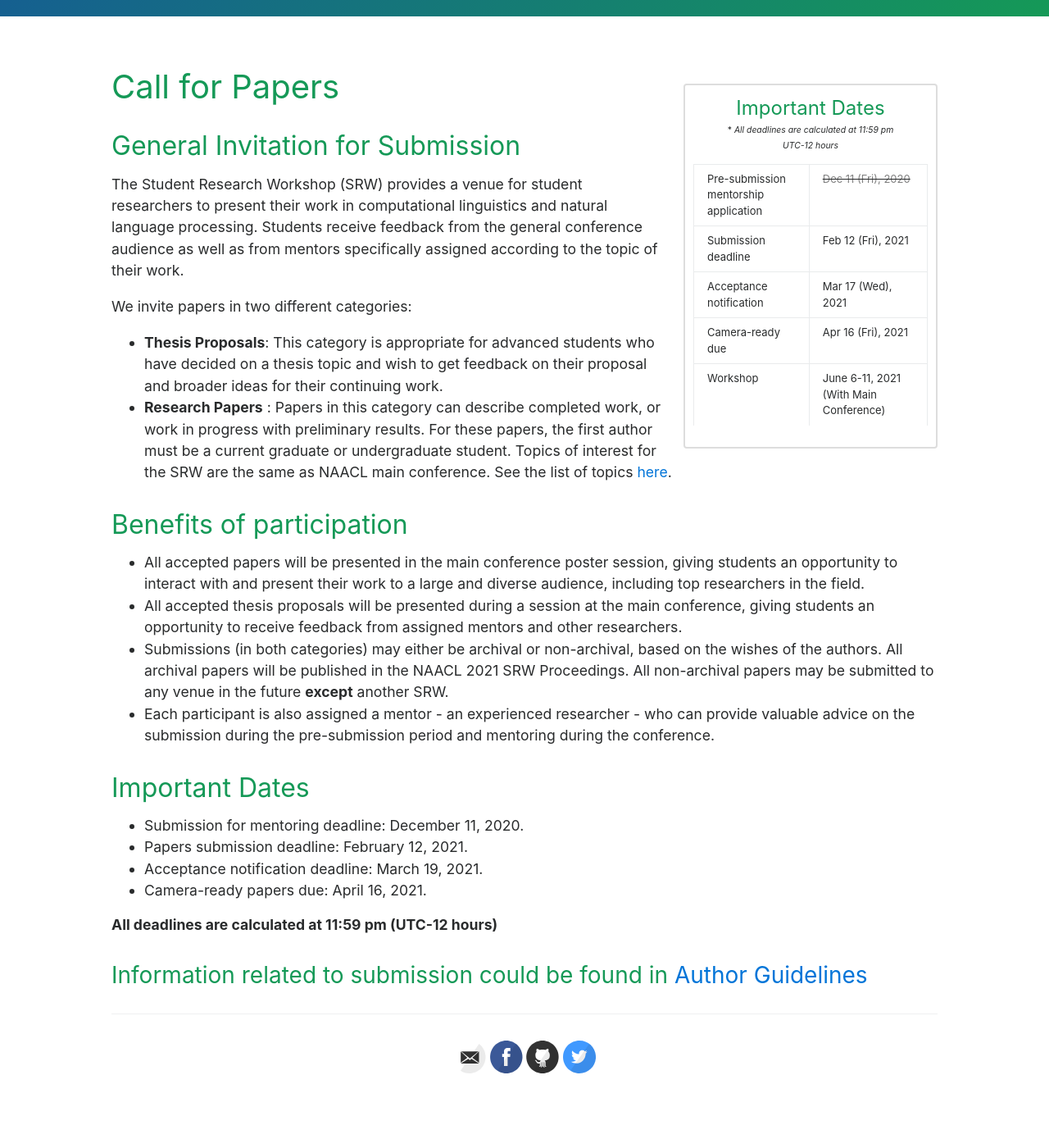
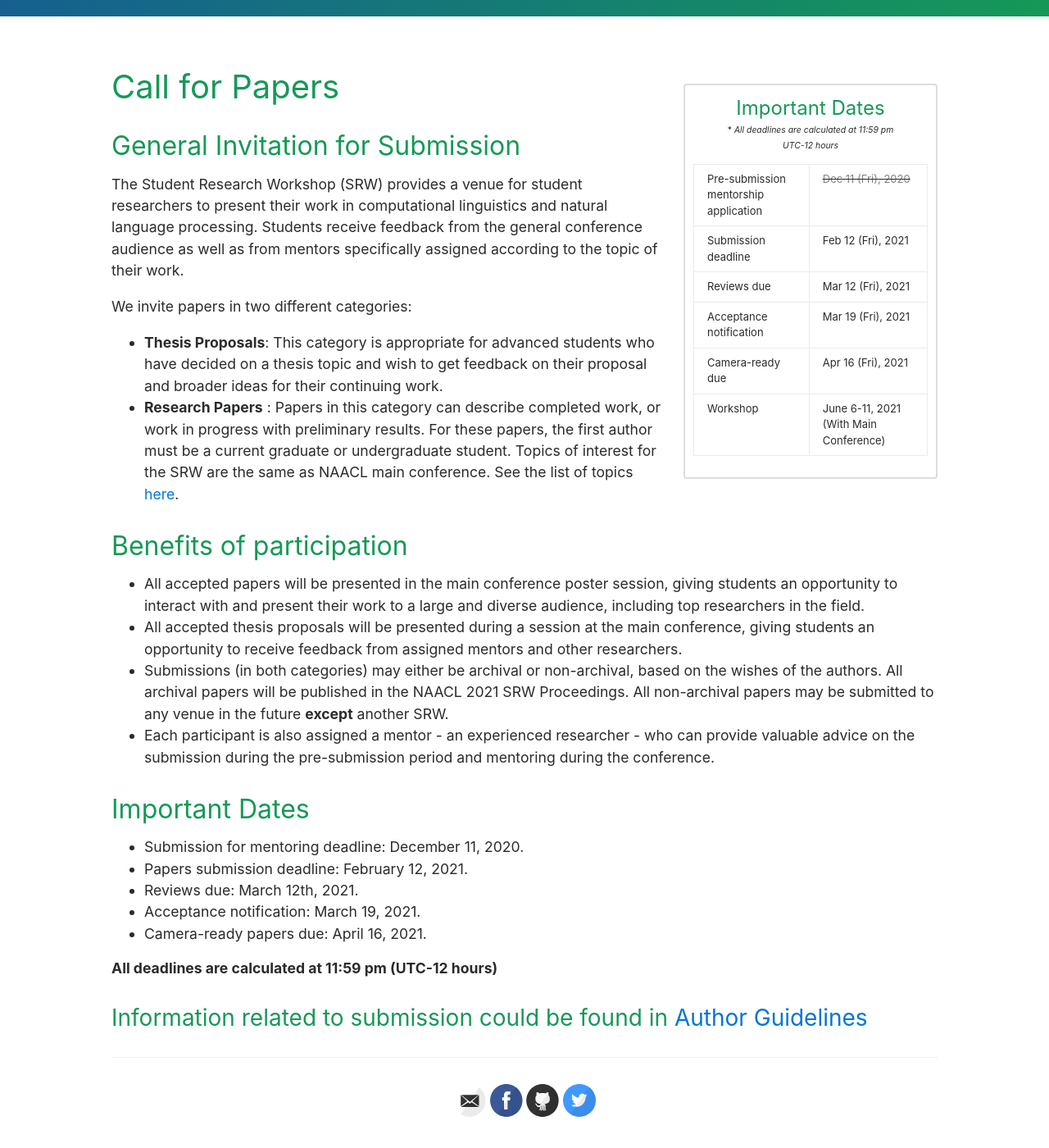
Before and after one commit to naacl2022-srw/naacl2022-srw.github.io, a Jekyll site: the page built from cfp.md, in a window 1280 px wide and 1400 px high, scrolled down 340 px. Shown: the whole window at 82% size. Built offline with Jekyll 4.4.1, drawn with Linux system fonts in a browser that asks for light colours; before the commit the page ends 1687 px from its top, so only the background shows below that.

Commit message:
Fix acceptance notification date, add reviews due date

```diff
--- a/_layouts/default.html
+++ b/_layouts/default.html
@@ -7,10 +7,11 @@
     {% include page-header.html %}
 
     {% capture nowdate %}{{'now' | date: '%s' | minus: 86400 }}{% endcapture %}
-      {% capture presubmen %}{{'Dec 11 2020' | date: '%s'}}{% endcapture %}
-      {% capture sub %}{{'Feb 12 2021' | date: '%s'}}{% endcapture %}
-      {% capture not %}{{'Mar 17 2021' | date: '%s'}}{% endcapture %}
-      {% capture cam %}{{'Apr 16 2021' | date: '%s'}}{% endcapture %}
+    {% capture presubmen %}{{'Dec 11 2020' | date: '%s'}}{% endcapture %}
+    {% capture sub %}{{'Feb 12 2021' | date: '%s'}}{% endcapture %}
+    {% capture revdue %}{{'Mar 12 2021' | date: '%s'}}{% endcapture %}
+    {% capture not %}{{'Mar 19 2021' | date: '%s'}}{% endcapture %}
+    {% capture cam %}{{'Apr 16 2021' | date: '%s'}}{% endcapture %}
 
 
     <section class="main-content">
@@ -33,6 +34,15 @@
                 {% assign datediff = sub | minus: nowdate | divided_by: 60 | divided_by: 60 | divided_by: 24 %}
                 {% if datediff < 30  and datediff > -1 %} </font><font color="red"> {% endif %}
                 {{ sub | date: "%b %-d (%a), %Y" }}</font>
+              </td>
+            </tr>
+            <tr><td>Reviews due</td>
+              <td>
+
+                {% if revdue < nowdate %} <strike> <font color="grey">{% endif %}
+                {% assign datediff = revdue | minus: nowdate | divided_by: 60 | divided_by: 60 | divided_by: 24 %}
+                {% if datediff < 30  and datediff > -1 %} </font><font color="red"> {% endif %}
+                {{ revdue | date: "%b %-d (%a), %Y" }}</font>
               </td>
             </tr>
             <tr><td>Acceptance notification</td>
--- a/cfp.md
+++ b/cfp.md
@@ -25,7 +25,8 @@ Topics of interest for the SRW are the same as NAACL main conference. See the li
 ## Important Dates
 - Submission for mentoring deadline: December 11, 2020.
 - Papers submission deadline: February 12, 2021.
-- Acceptance notification deadline: March 19, 2021.
+- Reviews due: March 12th, 2021.
+- Acceptance notification: March 19, 2021.
 - Camera-ready papers due: April 16, 2021.
 
 
```
